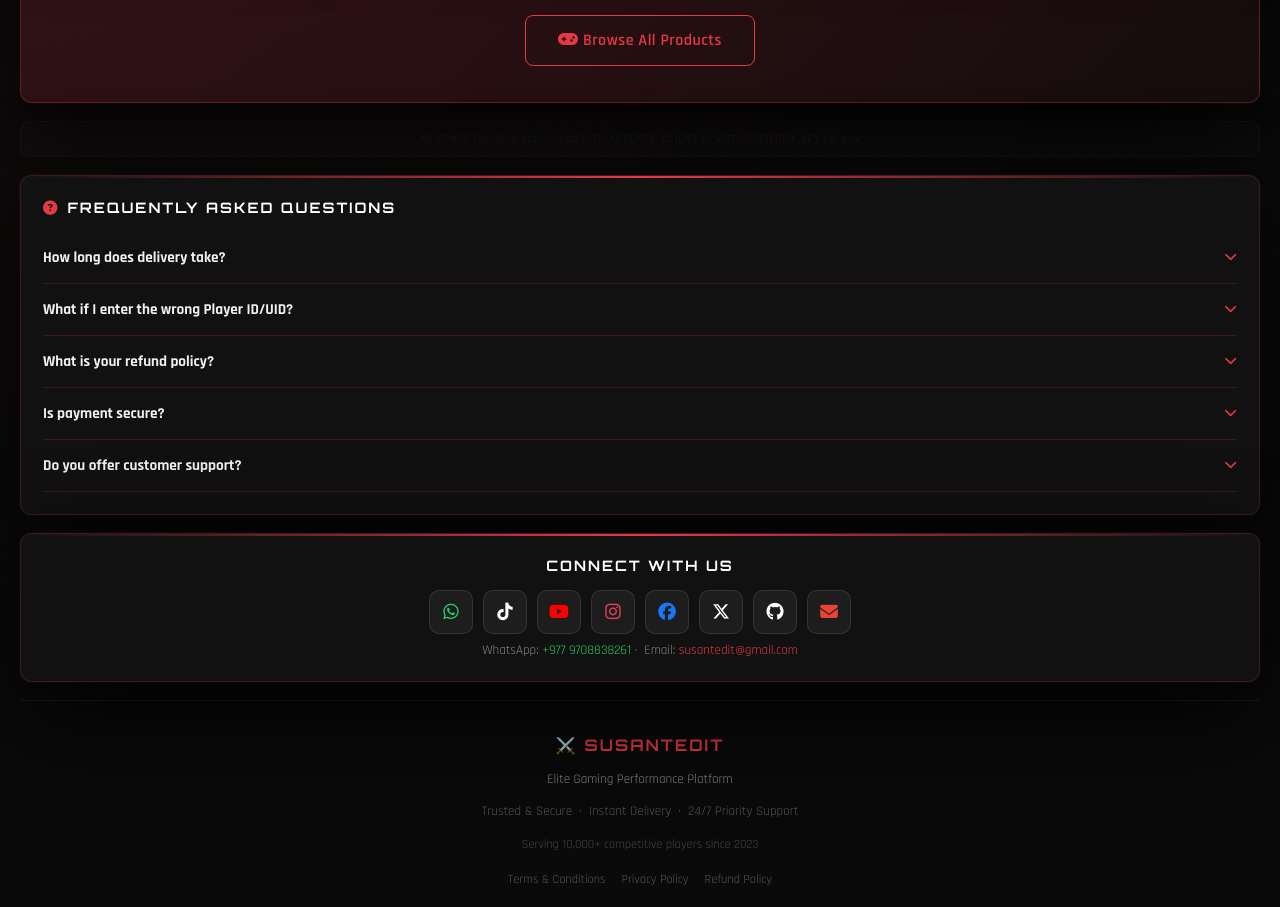
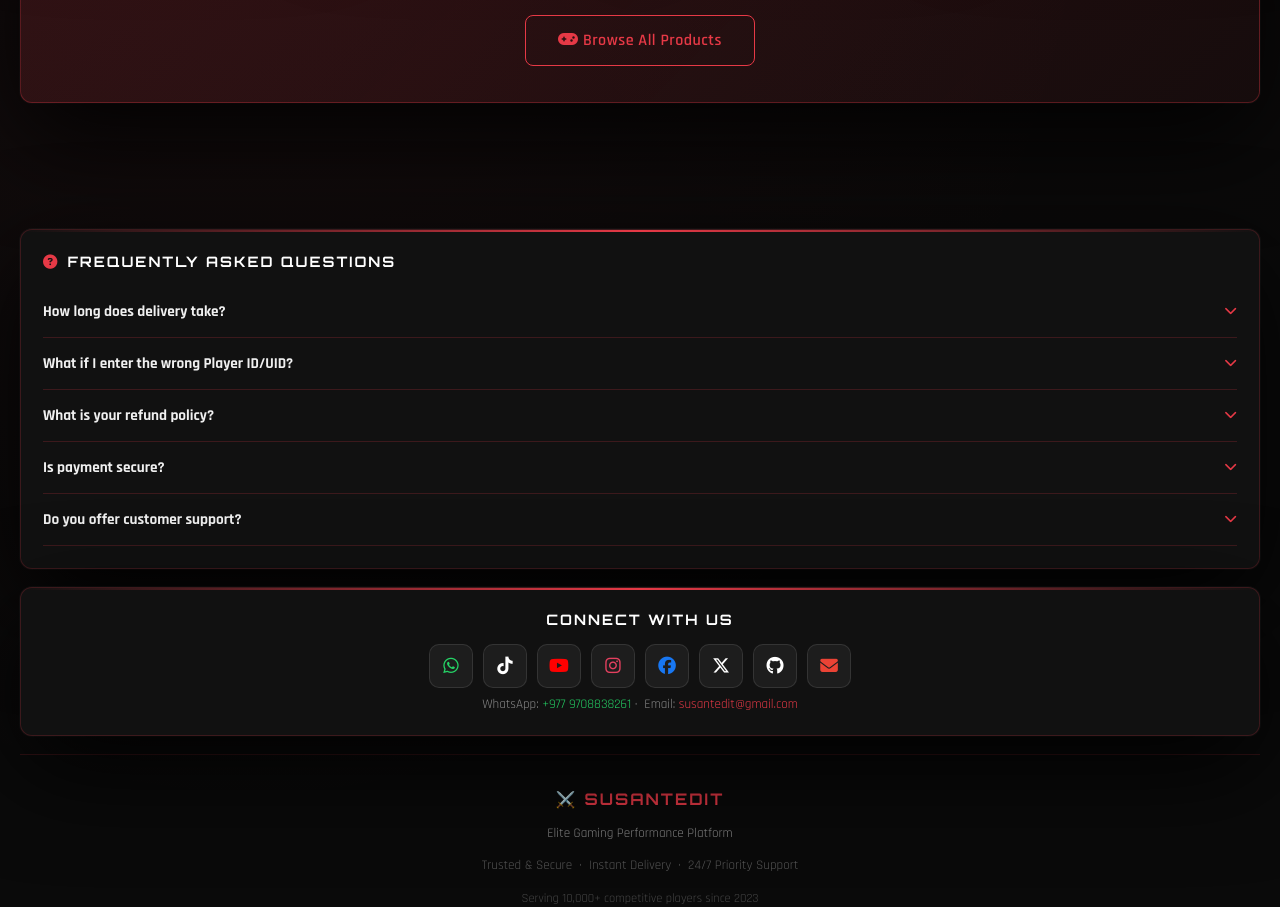
Before and after one commit to susantedit/pannelstorewithadmin, a React (Vite) app in the folder client/: page / in a window 1280 px wide. Shown: the part 1580-2487 px from the top of the page. Built offline with nearby package versions, Linux system fonts and the light colour scheme; no server answers.

Commit message:
feat: wire Adsterra atOptions ad zones (728x90 + 300x250)

```diff
--- a/client/src/components/ads/AdBanner.jsx
+++ b/client/src/components/ads/AdBanner.jsx
@@ -33,7 +33,16 @@
 const ADSENSE_CLIENT  = import.meta.env.VITE_ADSENSE_CLIENT  || '';
 const ADSTERRA_KEY    = import.meta.env.VITE_ADSTERRA_KEY    || '';
 
-// Adsterra script URLs per slot (set these in your Adsterra dashboard)
+// Adsterra atOptions format — key + dimensions per slot
+// These are hardcoded from your Adsterra dashboard zones
+const ADSTERRA_ZONES = {
+  'dashboard-mid':  { key: import.meta.env.VITE_ADSTERRA_KEY_728  || 'f8f63db1607698ab4392e358b5f18242', width: 728, height: 90  },
+  'landing-top':    { key: import.meta.env.VITE_ADSTERRA_KEY_728  || 'f8f63db1607698ab4392e358b5f18242', width: 728, height: 90  },
+  'sidebar':        { key: import.meta.env.VITE_ADSTERRA_KEY_300  || '182d58801eedbe8f5f8bfea2e9234a5f', width: 300, height: 250 },
+  'after-purchase': { key: import.meta.env.VITE_ADSTERRA_KEY_300  || '182d58801eedbe8f5f8bfea2e9234a5f', width: 300, height: 250 },
+};
+
+// Adsterra script URLs per slot (invoke.js format — optional override)
 const ADSTERRA_SCRIPTS = {
   'dashboard-mid':  import.meta.env.VITE_ADSTERRA_SCRIPT_DASHBOARD  || '',
   'landing-top':    import.meta.env.VITE_ADSTERRA_SCRIPT_LANDING    || '',
@@ -73,7 +82,6 @@
 
   useEffect(() => {
     if (!scriptSrc || !containerRef.current) return;
-    // Remove any previous script
     containerRef.current.innerHTML = '';
     const script = document.createElement('script');
     script.src = scriptSrc;
@@ -88,6 +96,48 @@
   return <div ref={containerRef} style={{ minHeight: '90px', overflow: 'hidden', borderRadius: '10px' }} />;
 }
 
+// atOptions format — used when you have key + dimensions (no invoke.js needed)
+function AdsterraAtUnit({ zone }) {
+  const containerRef = useRef(null);
+
+  useEffect(() => {
+    if (!zone?.key || !containerRef.current) return;
+    containerRef.current.innerHTML = '';
+
+    // Set atOptions on window
+    window.atOptions = {
+      key: zone.key,
+      format: 'iframe',
+      height: zone.height,
+      width: zone.width,
+      params: {}
+    };
+
+    const script = document.createElement('script');
+    script.type = 'text/javascript';
+    script.src = `//www.topcreativeformat.com/${zone.key}/invoke.js`;
+    script.async = true;
+    script.setAttribute('data-cfasync', 'false');
+    containerRef.current.appendChild(script);
+
+    return () => {
+      if (containerRef.current) containerRef.current.innerHTML = '';
+      delete window.atOptions;
+    };
+  }, [zone?.key]);
+
+  return (
+    <div ref={containerRef} style={{
+      minHeight: `${zone?.height || 90}px`,
+      width: '100%',
+      overflow: 'hidden',
+      borderRadius: '10px',
+      display: 'flex',
+      justifyContent: 'center'
+    }} />
+  );
+}
+
 export default function AdBanner({ slot = 'dashboard-mid' }) {
   const { user } = useAuth();
 
@@ -98,8 +148,14 @@
   const adsterraScript = ADSTERRA_SCRIPTS[slot] || '';
 
   // Adsterra first — accepts gaming/cheat content, AdSense does not
-  if (ADSTERRA_KEY && adsterraScript) {
+  // Prefer invoke.js script if set, otherwise use atOptions format (hardcoded keys)
+  if (adsterraScript) {
     return <AdsterraUnit scriptSrc={adsterraScript} />;
+  }
+
+  const zone = ADSTERRA_ZONES[slot];
+  if (zone?.key) {
+    return <AdsterraAtUnit zone={zone} />;
   }
 
   // AdSense fallback (only use if your site has no cheat content)
```
